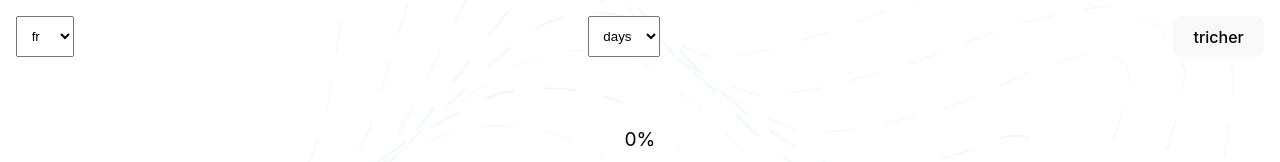
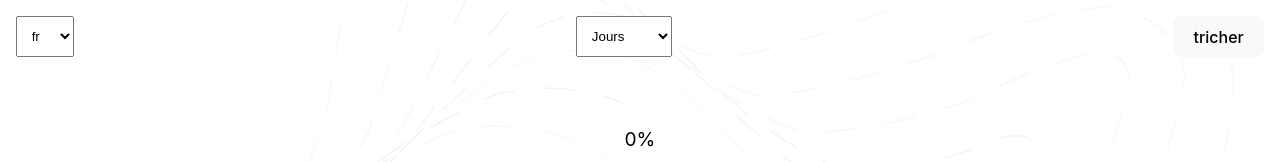
Before and after one commit to Oualid-CHAOUATI/react-learn-latin-numerals-, a React (Vite) app: page / in a window 1280 px wide. Shown: the top 162 px of the page. Built offline with nearby package versions, Linux system fonts and the light colour scheme.

Commit message:
fix gameMod select trranslation

```diff
--- a/src/components/Header/Header.component.tsx
+++ b/src/components/Header/Header.component.tsx
@@ -26,8 +26,10 @@ export function Header() {
             onChange={toggleGameMode}
             value={gameMode}
           >
-            <option value="days">days</option>
-            <option value="en">en</option>
+            <option value="days">{language == "en" ? "Days" : "Jours"}</option>
+            <option value="numbers">
+              {language == "en" ? "Numbers" : "nombres"}
+            </option>
           </select>
 
           <button id="cheat-btn" onClick={toggleIsOpenCheat}>
```
